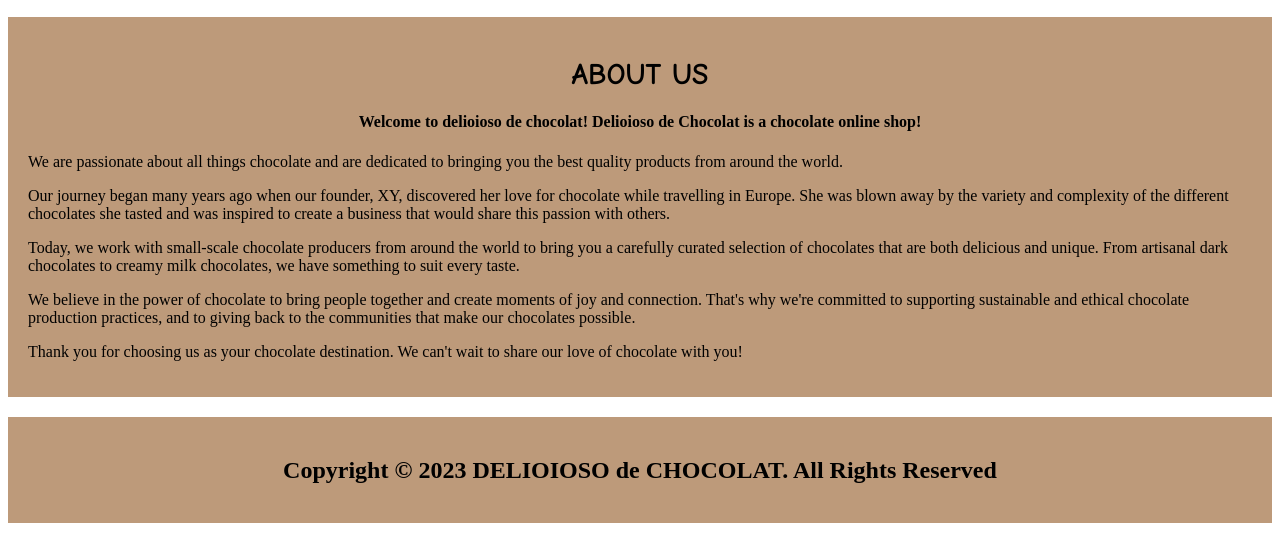
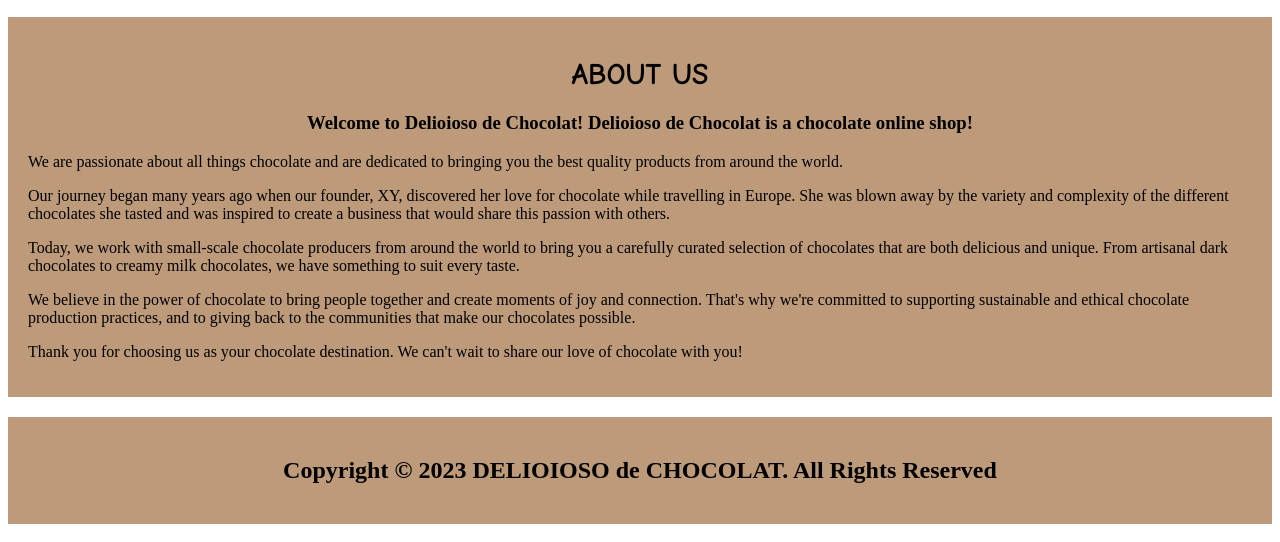
Before and after one commit to Xinyun0719/Xinyun0719.github.io, a plain HTML site: page aboutus.html in a window 1280 px wide. Shown: the part 258-800 px from the top of the page. Drawn offline with Linux system fonts and the light colour scheme.

Commit message:
Update aboutus.html

```diff
--- a/aboutus.html
+++ b/aboutus.html
@@ -33,7 +33,7 @@
 			<div class="column">
 				<div class="card">
 					<h1 style="font-family:Comic Sans MS;text-align:center;font-size:30px;">ABOUT US</h1>
-					<h4 style="text-align:center;">Welcome to delioioso de chocolat! Delioioso de Chocolat is a chocolate online shop!</h4>
+					<h3 style="text-align:center;">Welcome to Delioioso de Chocolat! Delioioso de Chocolat is a chocolate online shop!</h3>
 				        <p>We are passionate about all things chocolate and are dedicated to bringing you the best quality products from around the world.</p>
 
                                         <p>Our journey began many years ago when our founder, XY, discovered her love for chocolate while travelling in Europe.
```
